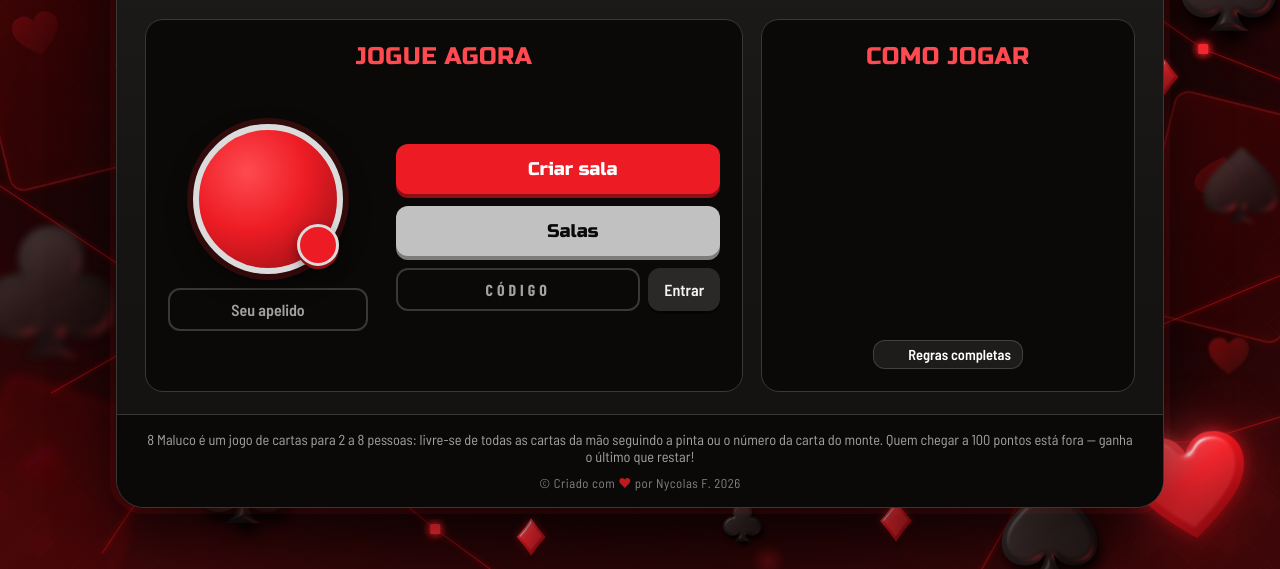
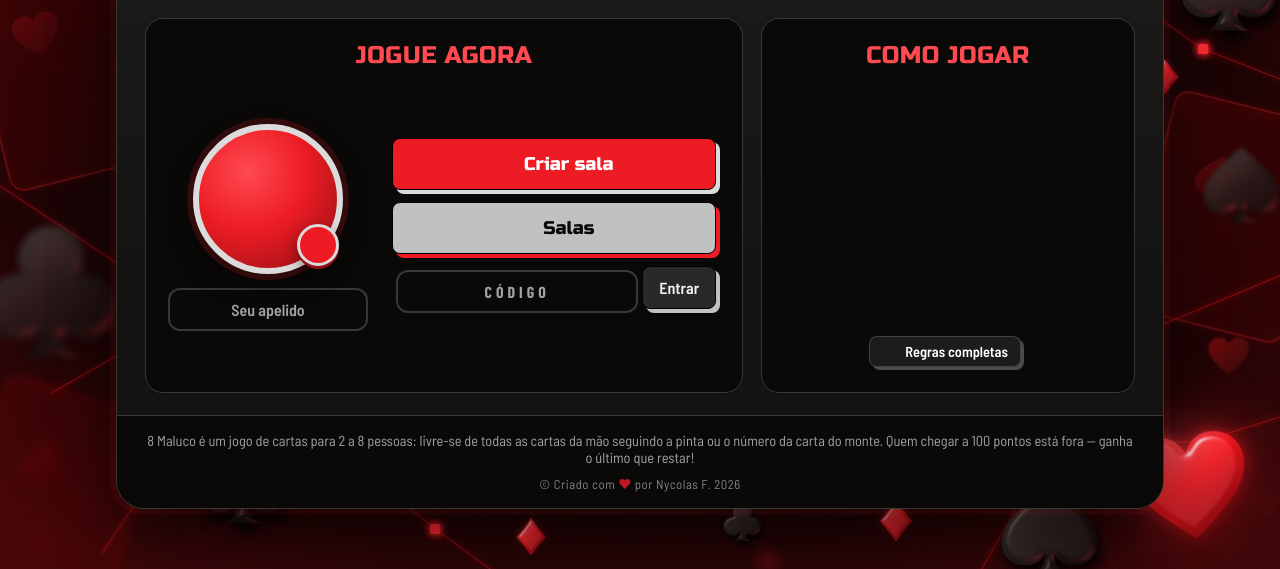
Before and after one commit to NyckzXD/8maluco, a website with bundled scripts: page public/index.html in a window 1280 px wide. Shown: the part 231-800 px from the top of the page. Built offline with nearby package versions, Linux system fonts and the light colour scheme; files whose address does not match are found by name; a web font is replaced by a local one.

Commit message:
Style: adiciona hover e novo estilod e botões em todo o projeto

```diff
--- a/public/style.css
+++ b/public/style.css
@@ -132,25 +132,40 @@ h3 {
   vertical-align: -0.2em;
 }
 
+/* botões no estilo "button-6" da Design and Code (css-buttons): a face fica
+   levantada sobre um bloco de cor deslocado e sobe mais no hover.
+   Cada variante só troca as variáveis abaixo. */
 .btn {
+  --btn-face: var(--surface-3);
+  --btn-ink: var(--ink);
+  --btn-layer: var(--silver);
+  --btn-border: #000;
+  --btn-rest: 4px;
+  --btn-lift: var(--btn-rest);
   display: inline-flex;
   align-items: center;
   justify-content: center;
   gap: 0.45em;
   font: inherit;
   font-weight: 600;
-  border: 0;
-  border-radius: 12px;
+  border: 1px solid var(--btn-border);
+  border-radius: 8px;
   padding: 10px 16px;
-  background: var(--surface-3);
-  color: var(--ink);
+  background: var(--btn-face);
+  color: var(--btn-ink);
   cursor: pointer;
-  box-shadow: 0 3px 0 rgba(0, 0, 0, 0.5);
-  transition: transform 0.08s, box-shadow 0.08s, filter 0.15s;
-}
-
-.btn:hover {
-  filter: brightness(1.12);
+  transform: translate(calc(var(--btn-lift) * -1), calc(var(--btn-lift) * -1));
+  box-shadow: var(--btn-lift) var(--btn-lift) 0 var(--btn-layer);
+  transition:
+    transform 0.3s cubic-bezier(0.7, 0, 0.2, 1),
+    box-shadow 0.3s cubic-bezier(0.7, 0, 0.2, 1),
+    filter 0.15s;
+}
+
+@media (hover: hover) {
+  .btn:hover:not(:disabled) {
+    --btn-lift: calc(var(--btn-rest) * 2);
+  }
 }
 
 .btn:focus-visible {
@@ -158,9 +173,10 @@ h3 {
   outline-offset: 2px;
 }
 
-.btn:active {
-  transform: translateY(2px);
-  box-shadow: 0 1px 0 rgba(0, 0, 0, 0.5);
+/* ao clicar a face desce e encosta no bloco */
+.btn:active:not(:disabled) {
+  --btn-lift: 0px;
+  transition-duration: 0.08s;
 }
 
 .btn:disabled {
@@ -169,15 +185,11 @@ h3 {
 }
 
 .btn-primary {
+  --btn-face: var(--primary);
+  --btn-ink: var(--primary-ink);
+  --btn-layer: var(--silver-300);
   font-family: var(--font-display);
-  background: var(--primary);
-  color: var(--primary-ink);
   font-weight: 700;
-  box-shadow: 0 4px 0 var(--primary-edge);
-}
-
-.btn-primary:active {
-  box-shadow: 0 2px 0 var(--primary-edge);
 }
 
 .btn-big {
@@ -187,19 +199,21 @@ h3 {
 }
 
 .btn-small {
+  --btn-rest: 3px;
   padding: 6px 12px;
   font-size: 0.9rem;
 }
 
 .btn-ghost {
-  background: rgba(194, 193, 194, 0.1);
-  color: #fff;
-  box-shadow: inset 0 0 0 1px rgba(194, 193, 194, 0.22);
+  --btn-face: rgba(194, 193, 194, 0.1);
+  --btn-ink: #fff;
+  --btn-border: rgba(194, 193, 194, 0.22);
+  --btn-layer: rgba(194, 193, 194, 0.35);
 }
 
 .panel .btn-ghost {
-  background: var(--surface-2);
-  color: var(--ink);
+  --btn-face: var(--surface-2);
+  --btn-ink: var(--ink);
 }
 
 input,
@@ -395,13 +409,9 @@ select:focus {
 }
 
 .btn-rooms {
-  background: var(--silver);
-  color: var(--black);
-  box-shadow: 0 4px 0 #7d7c7d;
-}
-
-.btn-rooms:active {
-  box-shadow: 0 2px 0 #7d7c7d;
+  --btn-face: var(--silver);
+  --btn-ink: var(--black);
+  --btn-layer: var(--primary);
 }
 
 /* ---------- como jogar ---------- */
```
